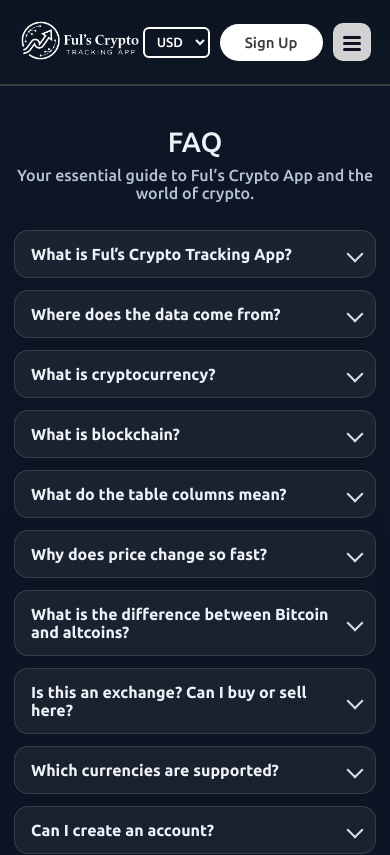
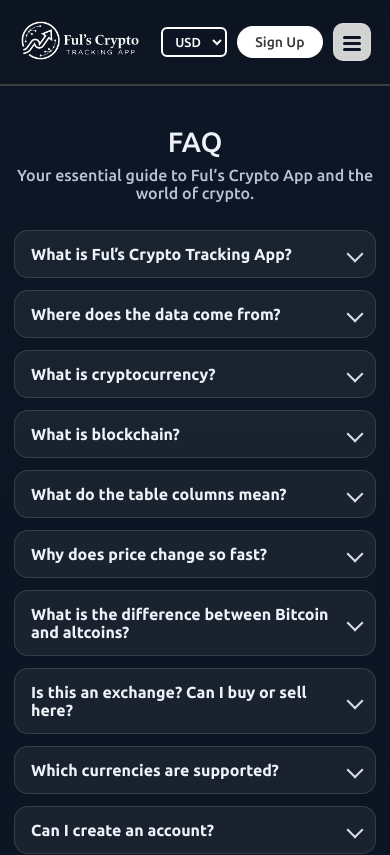
Before and after one commit to ifulrahman/react-crypto-price-trackingApp, a React (Vite) app: page /faq in a window 390 px wide. Shown: the top 855 px of the page. Built offline with nearby package versions, Linux system fonts and the light colour scheme; no server answers.

Commit message:
Update Navbar.css: responsive design on mobile view

```diff
--- a/src/components/Navbar/Navbar.css
+++ b/src/components/Navbar/Navbar.css
@@ -40,6 +40,7 @@
     color: white;
 }
 
+/* tombol umum (kecuali hamburger) */
 .navbar button:not(.hamburger){
     display: flex;
     align-items: center;
@@ -58,11 +59,12 @@
     width: 13px;
 }
 
+/* ===== Breakpoints dasar ===== */
 @media (max-width: 900px) {
     .navbar{
         padding: 20px 8%;
     }
-    .navbar button{
+    .navbar button:not(.hamburger){
         gap: 8px;
         padding: 8px 18px;
         font-size: 14px;
@@ -73,7 +75,7 @@
     .navbar{
         padding: 20px 5%;
     }
-    .navbar ul{
+    .navbar ul{          /* sembunyikan menu desktop */
         display: none;
     }
     .navbar button img {
@@ -89,7 +91,7 @@
   transition: all .18s ease;
 }
 
-/* hover for nav items (except logo) */
+/* hover untuk nav items (kecuali logo) */
 .nav-menu .nav-link:hover li {
   background: rgba(255,255,255,.08);
   border: 1px solid rgba(255,255,255,.14);
@@ -129,11 +131,18 @@
 @media (max-width: 640px){
   .nav-menu .nav-link li { padding: 6px 8px; }
   .nav-cta { padding: 8px 12px; border-radius: 10px; }
+  .nav-select { padding: 6px 8px; font-size: 13px; }
+}
+
+/* extra small (≤480px): tombol & select makin kecil */
+@media (max-width: 480px){
+  .nav-cta { padding: 6px 10px; font-size: 13px; border-radius: 8px; }
+  .nav-select { padding: 6px 8px; font-size: 13px; }
 }
 
 /* ===== Hamburger & Mobile Menu ===== */
 
-/* tombol hamburger: disembunyikan default (desktop) */
+/* default: desktop -> hamburger hilang */
 .hamburger{
   display: none;
   position: relative;
@@ -154,7 +163,7 @@
   left: 9px;
   right: 9px;
   height: 3px;
-  background: #0d1421;
+  background: #0d1421; /* gelap: kontras dgn background terang tombol */
   border-radius: 2px;
   transform-origin: center;
   transition: transform .2s ease, opacity .2s ease, top .2s ease;
@@ -163,15 +172,9 @@
 .hamburger span:nth-child(2){ top: 18px; }
 .hamburger span:nth-child(3){ top: 24px; }
 /* animasi jadi X saat open */
-.hamburger.is-open span:nth-child(1){
-  top: 18px; transform: rotate(45deg);
-}
-.hamburger.is-open span:nth-child(2){
-  opacity: 0;
-}
-.hamburger.is-open span:nth-child(3){
-  top: 18px; transform: rotate(-45deg);
-}
+.hamburger.is-open span:nth-child(1){ top: 18px; transform: rotate(45deg); }
+.hamburger.is-open span:nth-child(2){ opacity: 0; }
+.hamburger.is-open span:nth-child(3){ top: 18px; transform: rotate(-45deg); }
 
 /* container menu mobile (dropdown full-width) */
 .mobile-menu{
@@ -212,19 +215,13 @@
   transform: translateY(-1px);
 }
 
-/* ——— Responsive rules ——— */
+/* ——— Responsive rules khusus mobile ——— */
 @media (max-width: 768px) {
-  /* sudah ada: .navbar ul { display: none; } -> sembunyikan nav desktop */
-  .hamburger{ display: inline-block; }  /* tampilkan hamburger */
-  /* rapetin kanan biar muat */
+  /* nav-menu desktop disembunyikan (sudah ada di atas) */
+  .hamburger{
+    display: inline-flex;          /* tampilkan hamburger */
+    align-items: center;
+    justify-content: center;
+  }
   .nav-right{ gap: 10px; }
 }
-
-/* default: desktop mode */
-.hamburger { display: none; }
-
-/* sudah ada aturan @media (max-width: 768px) buat sembunyiin .nav-menu */
-@media (max-width: 768px) {
-  .nav-menu { display: none; }   /* sembunyiin menu desktop */
-  .hamburger { display: inline-flex; }  /* tampilkan hamburger */
-}
```
